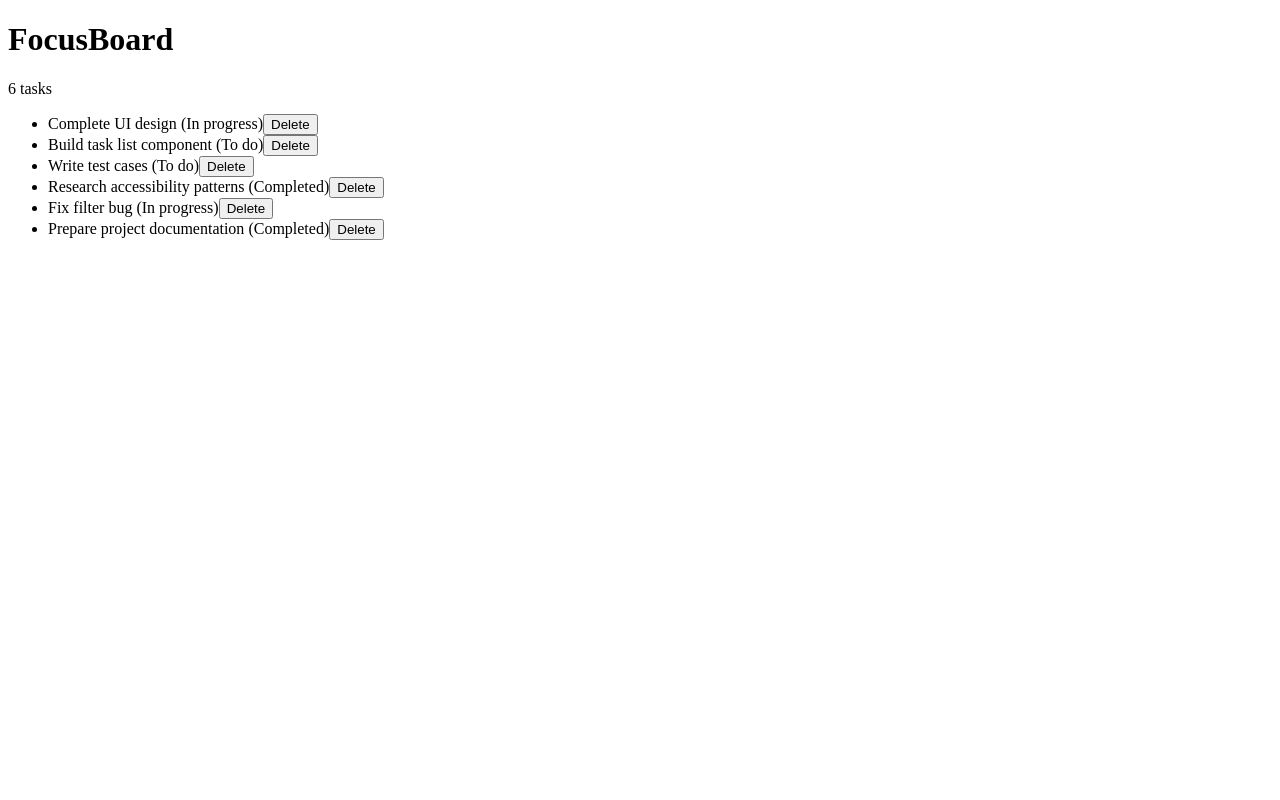
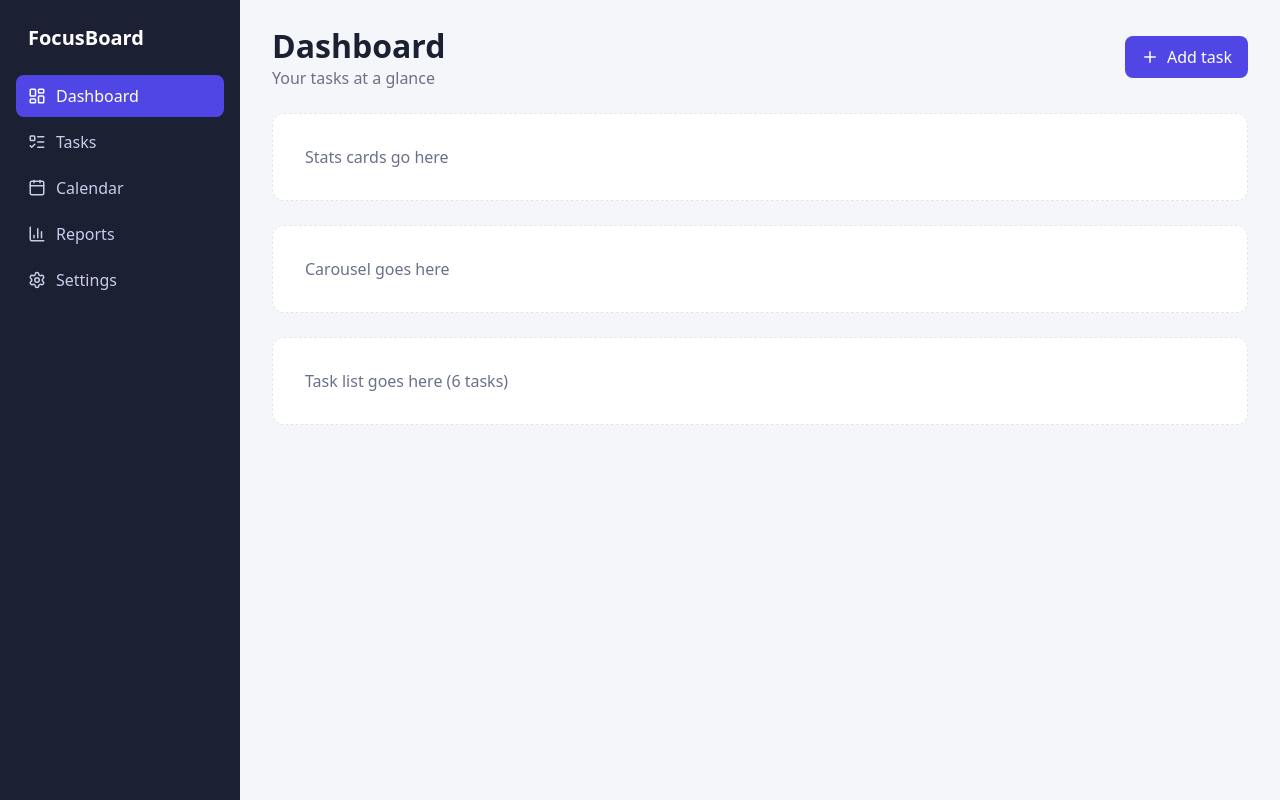
Before and after one commit to akanksha519/focusboard, a React (Vite) app: page / in a window 1280 px wide. Built offline with nearby package versions, Linux system fonts and the light colour scheme.

Commit message:
Add sidebar, header and dashboard layout

```diff
--- a/src/App.jsx
+++ b/src/App.jsx
@@ -1,21 +1,22 @@
 import useLocalStorage from './hooks/useLocalStorage'
 import { sampleTasks } from './data/sampleTasks'
+import Sidebar from './components/Sidebar'
+import Header from './components/Header'
 
 export default function App() {
-  const [tasks, setTasks] = useLocalStorage('focusboard_tasks', sampleTasks)
+  const [tasks] = useLocalStorage('focusboard_tasks', sampleTasks)
 
   return (
-    <div>
-      <h1>FocusBoard</h1>
-      <p>{tasks.length} tasks</p>
-      <ul>
-        {tasks.map(t => (
-          <li key={t.id}>
-            {t.title} ({t.status})
-            <button onClick={() => setTasks(tasks.filter(x => x.id !== t.id))}>Delete</button>
-          </li>
-        ))}
-      </ul>
+    <div className="app">
+      <Sidebar />
+      <main className="main">
+        <Header onAdd={() => console.log('Add task clicked')} />
+        <section aria-label="Overview" className="placeholder">Stats cards go here</section>
+        <section aria-label="Focus Notes" className="placeholder">Carousel goes here</section>
+        <section aria-label="Tasks" className="placeholder">
+          Task list goes here ({tasks.length} tasks)
+        </section>
+      </main>
     </div>
   )
 }
--- a/src/components/Header.jsx
+++ b/src/components/Header.jsx
@@ -0,0 +1,16 @@
+import { Plus } from 'lucide-react'
+
+export default function Header({ onAdd }) {
+  return (
+    <header className="header">
+      <div>
+        <h1>Dashboard</h1>
+        <p className="subtitle">Your tasks at a glance</p>
+      </div>
+      <button className="btn-primary" onClick={onAdd}>
+        <Plus size={18} aria-hidden="true" />
+        Add task
+      </button>
+    </header>
+  )
+}
--- a/src/components/Sidebar.jsx
+++ b/src/components/Sidebar.jsx
@@ -0,0 +1,33 @@
+import { LayoutDashboard, ListTodo, Calendar, BarChart3, Settings } from 'lucide-react'
+
+const items = [
+  { label: 'Dashboard', icon: LayoutDashboard },
+  { label: 'Tasks', icon: ListTodo },
+  { label: 'Calendar', icon: Calendar },
+  { label: 'Reports', icon: BarChart3 },
+  { label: 'Settings', icon: Settings },
+]
+
+export default function Sidebar() {
+  return (
+    <aside className="sidebar">
+      <div className="brand">FocusBoard</div>
+      <nav aria-label="Main navigation">
+        <ul>
+          {items.map(({ label, icon: Icon }, index) => (
+            <li key={label}>
+              <a
+                href="#"
+                className={index === 0 ? 'nav-link active' : 'nav-link'}
+                aria-current={index === 0 ? 'page' : undefined}
+              >
+                <Icon size={18} aria-hidden="true" />
+                {label}
+              </a>
+            </li>
+          ))}
+        </ul>
+      </nav>
+    </aside>
+  )
+}
--- a/src/index.css
+++ b/src/index.css
@@ -0,0 +1,102 @@
+:root {
+  --bg: #f5f6fa;
+  --surface: #ffffff;
+  --sidebar: #1c2033;
+  --text: #1c2033;
+  --muted: #6a7088;
+  --border: #e3e6ef;
+  --accent: #4f46e5;
+  --radius: 12px;
+  font-family: system-ui, sans-serif;
+}
+
+* { box-sizing: border-box; }
+
+body {
+  margin: 0;
+  background: var(--bg);
+  color: var(--text);
+}
+
+h1, p { margin: 0; }
+
+.app {
+  display: grid;
+  grid-template-columns: 240px 1fr;
+  min-height: 100vh;
+}
+
+.sidebar {
+  background: var(--sidebar);
+  color: #fff;
+  padding: 24px 16px;
+}
+
+.brand {
+  font-size: 1.25rem;
+  font-weight: 700;
+  padding: 0 12px 24px;
+}
+
+.sidebar ul {
+  list-style: none;
+  margin: 0;
+  padding: 0;
+  display: grid;
+  gap: 4px;
+}
+
+.nav-link {
+  display: flex;
+  align-items: center;
+  gap: 10px;
+  padding: 10px 12px;
+  border-radius: 8px;
+  color: #c9cdea;
+  text-decoration: none;
+}
+
+.nav-link:hover { background: rgba(255, 255, 255, 0.1); }
+.nav-link.active { background: var(--accent); color: #fff; }
+
+.main {
+  padding: 24px 32px;
+  display: grid;
+  gap: 24px;
+  align-content: start;
+}
+
+.header {
+  display: flex;
+  align-items: center;
+  justify-content: space-between;
+  gap: 16px;
+}
+
+.subtitle { color: var(--muted); }
+
+.btn-primary {
+  display: inline-flex;
+  align-items: center;
+  gap: 8px;
+  background: var(--accent);
+  color: #fff;
+  border: 0;
+  border-radius: 8px;
+  padding: 10px 16px;
+  font: inherit;
+  cursor: pointer;
+}
+
+.placeholder {
+  background: var(--surface);
+  border: 1px dashed var(--border);
+  border-radius: var(--radius);
+  padding: 32px;
+  color: var(--muted);
+}
+
+:focus-visible {
+  outline: 3px solid var(--accent);
+  outline-offset: 2px;
+}
```
